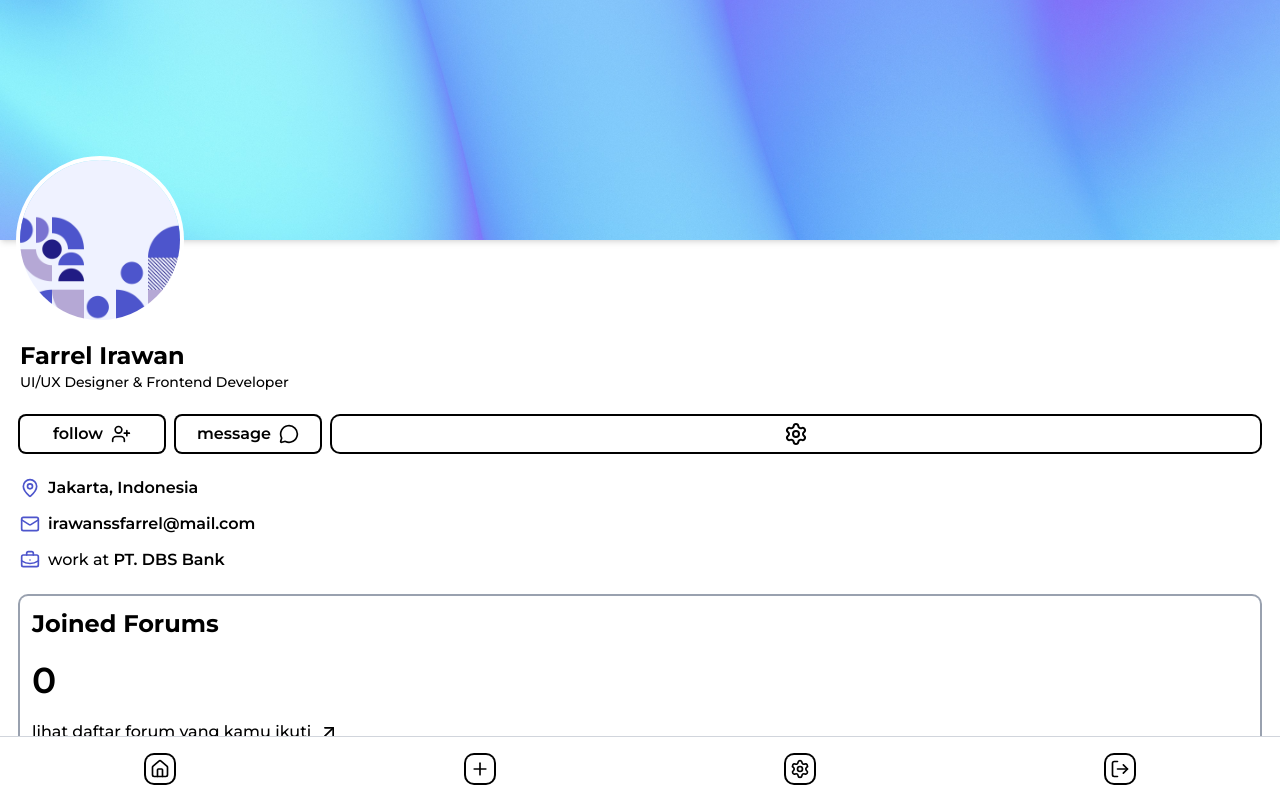
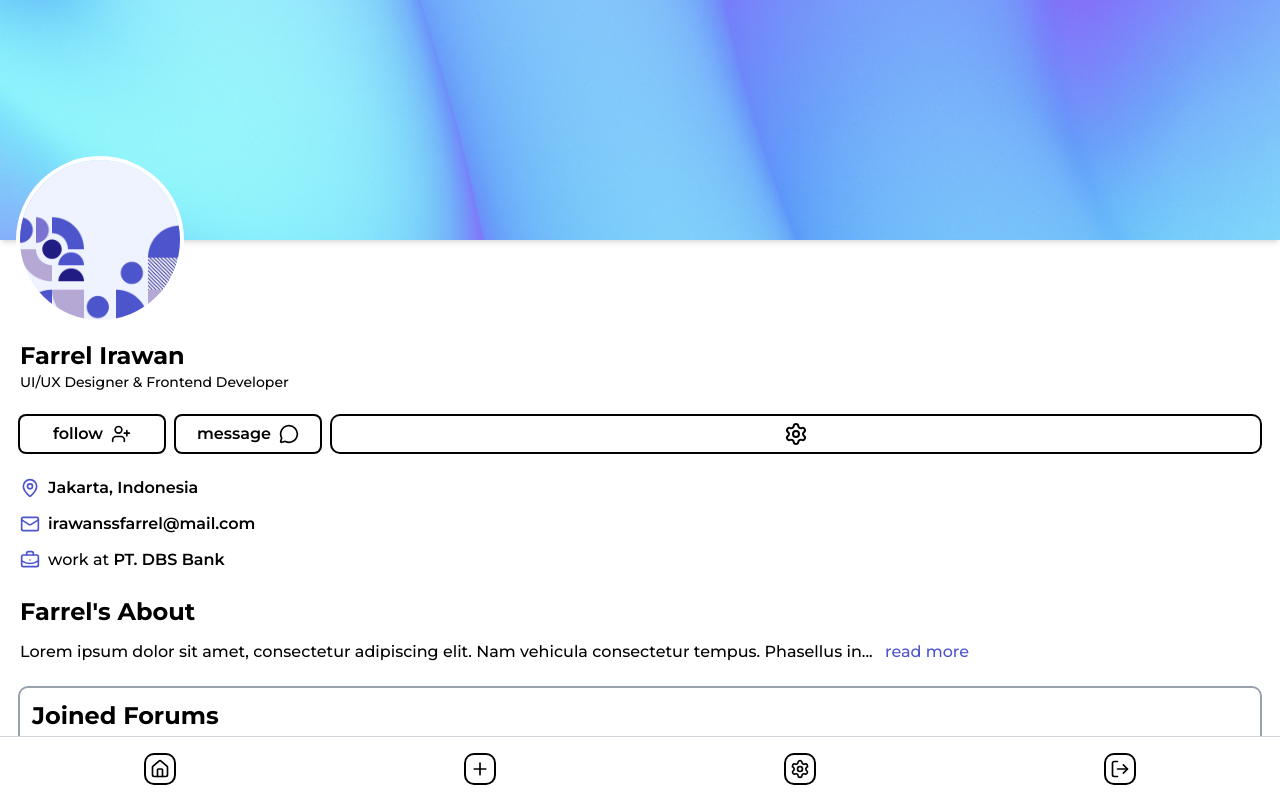
Before and after one commit to MrIrawan/indoforum, a Next.js app: page /profile/123 in a window 1280 px wide. Shown: the top 798 px of the page. Built offline with nearby package versions, Linux system fonts and the light colour scheme.

Commit message:
menambahkan komponen ReadMore ke halaman Profile dan menambahkan fitur deskripsi user

```diff
--- a/src/app/profile/[id]/page.js
+++ b/src/app/profile/[id]/page.js
@@ -5,6 +5,7 @@ export default function UserProfile() {
         <ProfileCard>
             <ProfileCard.NameAndJob />
             <ProfileCard.ProfileInfo />
+            <ProfileCard.ProfileDescription name="Farrel" text="Lorem ipsum dolor sit amet, consectetur adipiscing elit. Nam vehicula consectetur tempus. Phasellus in egestas libero. Praesent at ligula eget lectus commodo facilisis. Sed molestie sodales ipsum. Phasellus bibendum volutpat scelerisque. Nulla faucibus quam sit amet."/>
             <ProfileCard.ProfileActivity />
         </ProfileCard>
     )
--- a/src/components/ui/ReadMore.js
+++ b/src/components/ui/ReadMore.js
@@ -1,13 +1,34 @@
 "use client"
 
-import { useState } from "react"
+import { useState } from "react";
 
-export default function ReadMore({ text }) {
+export default function ReadMore({ text, amountOfWord = 15 }) {
     const [isReadMore, setIsReadMore] = useState(false);
 
+    const splittedText = text.split(" ");
+    const itCanOverflow = splittedText.length > amountOfWord;
+    const beginText = itCanOverflow
+        ? splittedText.slice(0, amountOfWord - 1).join(" ")
+        : text;
+    const endText = splittedText.slice(amountOfWord - 1).join(" ");
+
     return (
-        <p>
-            {text}
+        <p className="text-base font-m-medium text-justify">
+            {beginText}
+            {itCanOverflow && (
+                <>
+                    {!isReadMore && <span>... </span>}
+                    <span className={`${!isReadMore && 'hidden'}`}>
+                        {endText}
+                    </span>
+                    <span
+                        className="text-primary-color ml-2 cursor-pointer"
+                        onClick={() => setIsReadMore(!isReadMore)}
+                    >
+                        {isReadMore ? "read less" : "read more"}
+                    </span>
+                </>
+            )}
         </p>
     )
 }
--- a/src/components/ui/profile/ProfileCard.js
+++ b/src/components/ui/profile/ProfileCard.js
@@ -4,6 +4,7 @@ import fluidImage from "../../../../public/images/fluid.jpg"
 import FollowButton from "../button/FollowButton"
 import MessageButton from "../button/MessageButton"
 import Button from "../button/Buttons"
+import ReadMore from "../ReadMore"
 import {
     MapPin,
     Mail,
@@ -70,9 +71,9 @@ function ProfileInfo() {
 function ProfileDescription({ name = "", text = "" }) {
     return (
         <div className="w-full pt-6">
-            <div className="flex flex-col">
-                <h2 className="text-2xl font-m-bold">{ name }</h2>
-                <p className="text-base font-m-medium">{ text }</p>
+            <div className="flex flex-col gap-3">
+                <h2 className="text-2xl font-m-bold">{ name }'s About</h2>
+                <ReadMore text={ text } />
             </div>
         </div>
     )
@@ -124,3 +125,4 @@ function BannerImageAndProfileImage() {
 ProfileCard.NameAndJob = ProfileNameAndJob;
 ProfileCard.ProfileInfo = ProfileInfo;
 ProfileCard.ProfileActivity = ProfileActivity;
+ProfileCard.ProfileDescription = ProfileDescription;
```
